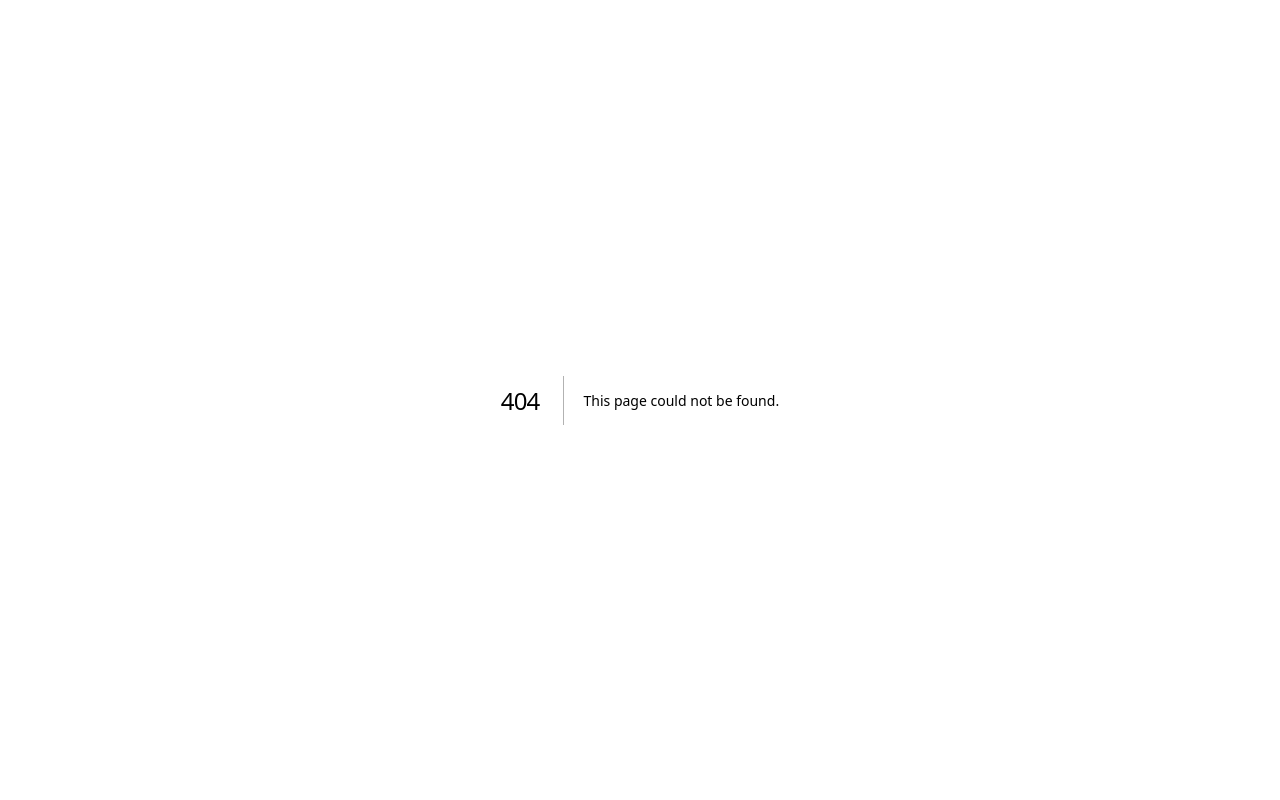
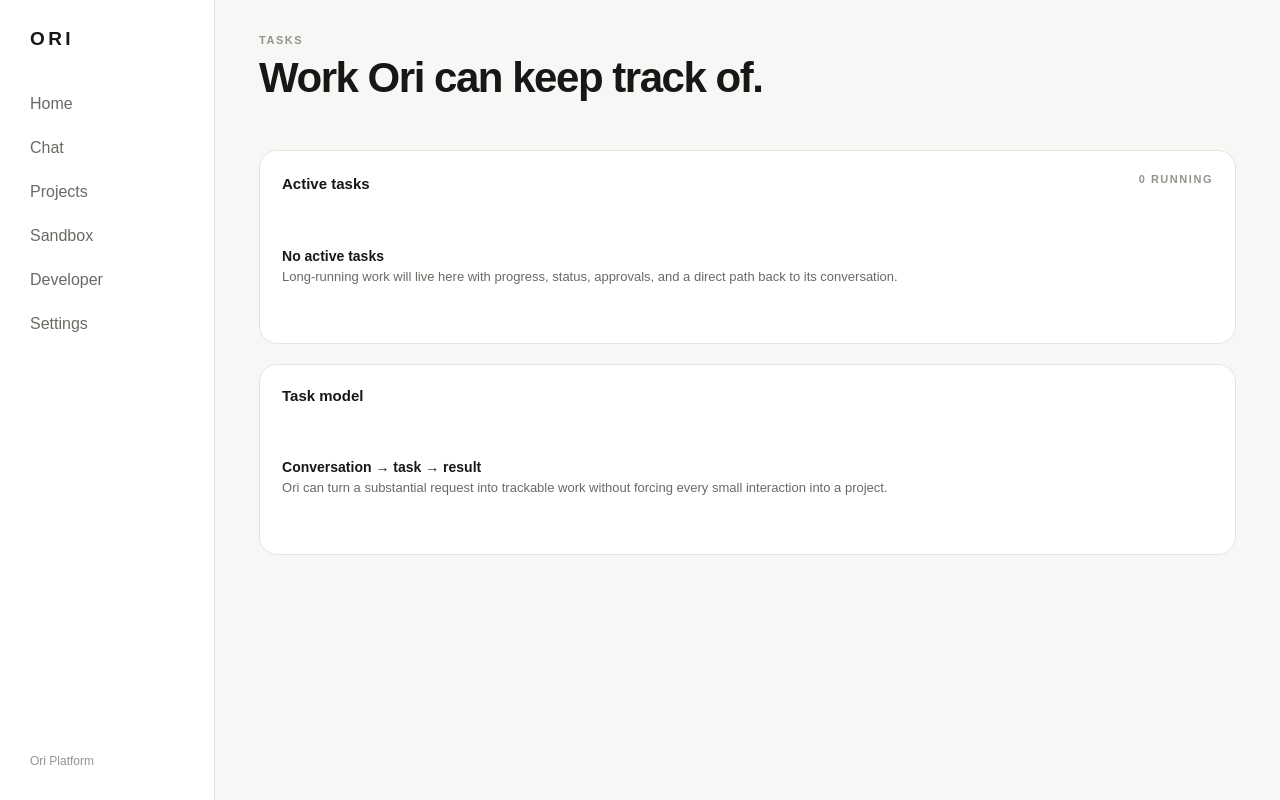
Before and after one commit to 30lnewcomb-byte/ori-platform, a Next.js app in the folder apps/web/: page /tasks in a window 1280 px wide. Before the commit this address had no page. Built offline with nearby package versions, Linux system fonts and the light colour scheme.

Commit message:
feat: add Ori task workspace

```diff
--- /dev/null
+++ b/apps/web/app/tasks/page.tsx
@@ -0,0 +1,16 @@
+const nav = [['Home','/'],['Chat','/chat'],['Projects','/projects'],['Sandbox','/sandbox'],['Developer','/developer'],['Settings','/settings']];
+
+export default function TasksPage() {
+  return (
+    <main className="shell">
+      <aside className="sidebar" aria-label="Primary navigation"><div className="brand">ORI</div><nav>{nav.map(([label,href]) => <a className="navItem" href={href} key={label}>{label}</a>)}</nav><div className="sidebarFooter">Ori Platform</div></aside>
+      <section className="content">
+        <header className="topbar"><div><p className="eyebrow">TASKS</p><h1>Work Ori can keep track of.</h1></div></header>
+        <div className="homeGrid">
+          <section className="sectionBlock"><div className="sectionHeader"><h3>Active tasks</h3><span className="eyebrow">0 RUNNING</span></div><div className="emptyState"><strong>No active tasks</strong><span>Long-running work will live here with progress, status, approvals, and a direct path back to its conversation.</span></div></section>
+          <section className="sectionBlock"><div className="sectionHeader"><h3>Task model</h3></div><div className="emptyState"><strong>Conversation → task → result</strong><span>Ori can turn a substantial request into trackable work without forcing every small interaction into a project.</span></div></section>
+        </div>
+      </section>
+    </main>
+  );
+}
```
